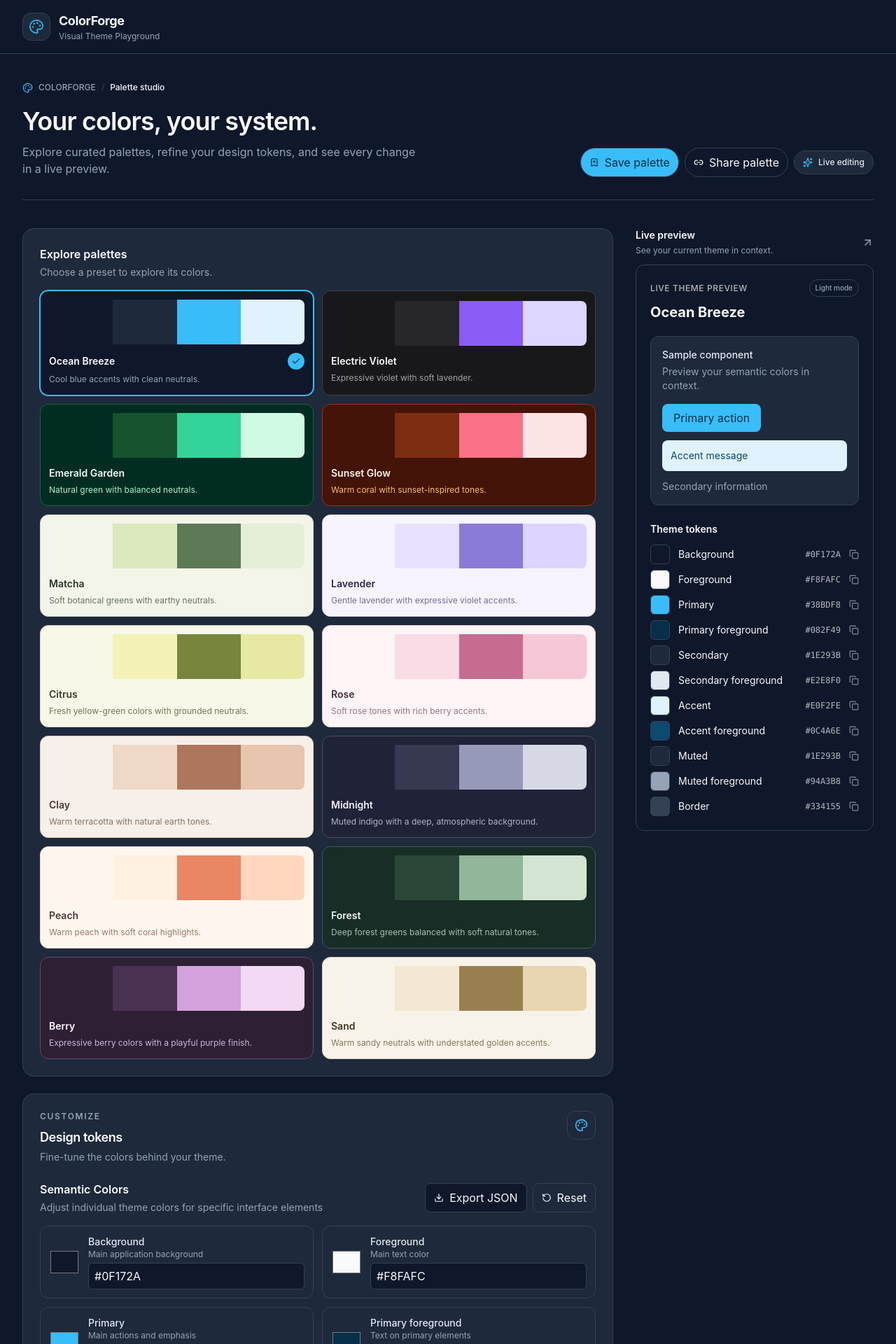
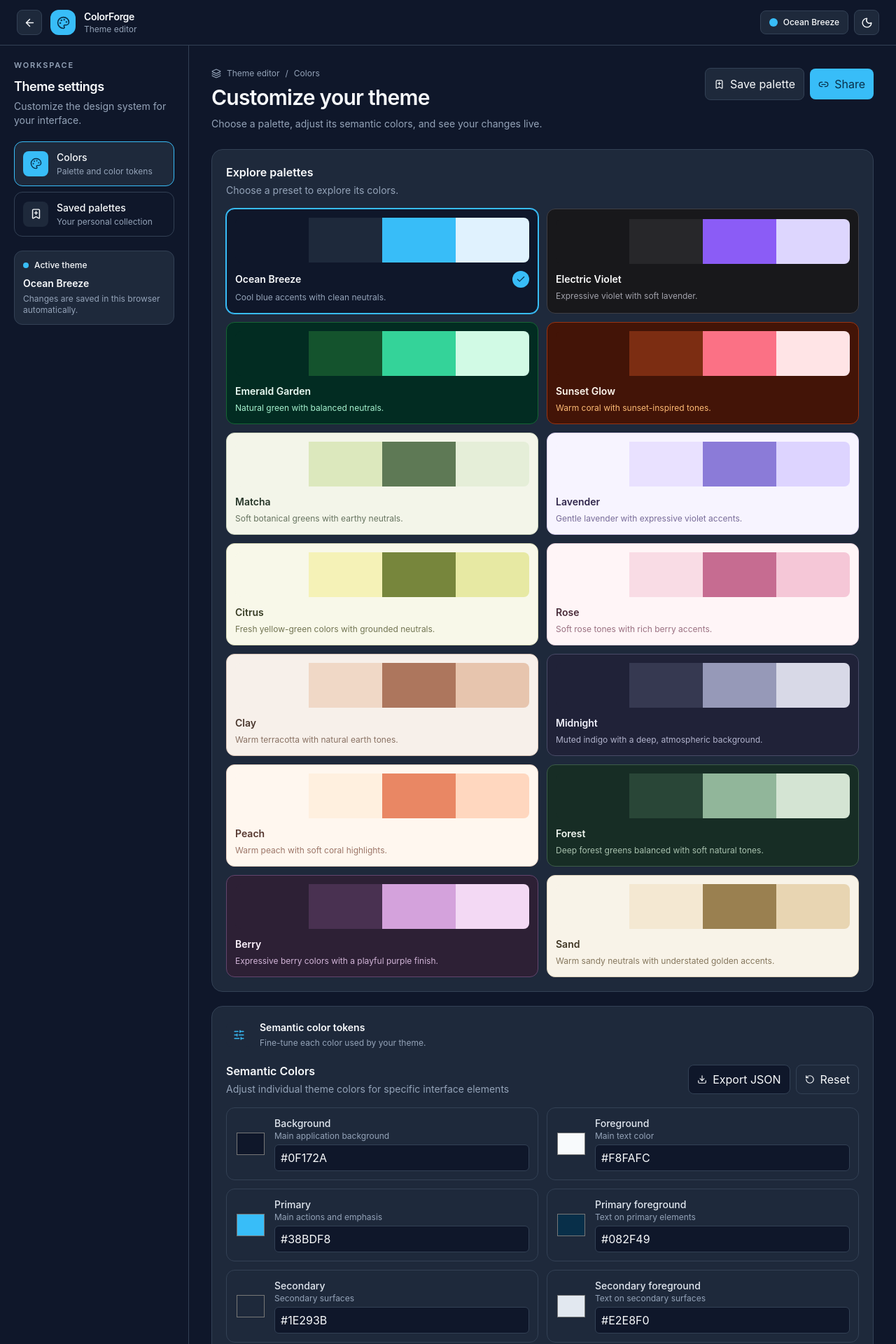
Before and after one commit to KrehantGajjar10/ColorForge, a React (Vite) app in the folder colorforge/: page /editor in a window 1280 px wide. Shown: the top 1920 px of the page at 70% size. Built offline with nearby package versions, Linux system fonts and the light colour scheme.

Commit message:
refactor: establish theme editor workspace

```diff
--- a/colorforge/src/components/layout/AppHeader.tsx
+++ b/colorforge/src/components/layout/AppHeader.tsx
@@ -1,36 +1,90 @@
-import { Palette } from "lucide-react";
+import { ArrowLeft, Moon, Palette, Sun } from "lucide-react";
+import { Link } from "react-router-dom";
+import { useTheme } from "../../context/useTheme";
 
 export default function AppHeader() {
+  const { colorMode, toggleColorMode, palette } = useTheme();
+
   return (
     <header
-      className="border-b transition-colors duration-300"
+      className="sticky top-0 z-40 border-b transition-colors duration-300"
       style={{
         backgroundColor: "var(--cf-background)",
         borderColor: "var(--cf-border)",
         color: "var(--cf-foreground)",
       }}
     >
-      <div className="mx-auto flex w-full max-w-[1600px] items-center gap-3 px-4 py-4 sm:px-6 lg:px-8">
-        <div
-          className="rounded-xl border p-2 transition-colors duration-300"
+      <div className="flex min-h-16 items-center justify-between gap-3 px-4 sm:px-6">
+        <div className="flex min-w-0 items-center gap-3">
+          <Link
+            to="/"
+            aria-label="Back to ColorForge home"
+            className="flex h-9 w-9 shrink-0 items-center justify-center rounded-lg border transition-opacity hover:opacity-70"
             style={{
+              borderColor: "var(--cf-border)",
               backgroundColor: "var(--cf-secondary)",
-            borderColor: "var(--cf-border)",
-            color: "var(--cf-primary)",
+              color: "var(--cf-foreground)",
             }}
           >
-          <Palette size={22} strokeWidth={1.8} aria-hidden="true" />
+            <ArrowLeft size={17} aria-hidden="true" />
+          </Link>
+
+          <div
+            className="flex h-9 w-9 shrink-0 items-center justify-center rounded-xl"
+            style={{
+              backgroundColor: "var(--cf-primary)",
+              color: "var(--cf-primary-foreground)",
+            }}
+          >
+            <Palette size={19} strokeWidth={2} aria-hidden="true" />
           </div>
 
-        <div>
-          <h1 className="text-lg font-bold tracking-tight">ColorForge</h1>
-
+          <div className="min-w-0">
+            <h1 className="truncate text-sm font-semibold tracking-tight">
+              ColorForge
+            </h1>
             <p
-            className="text-xs transition-colors duration-300"
+              className="hidden text-xs sm:block"
               style={{ color: "var(--cf-muted-foreground)" }}
             >
-            Visual Theme Playground
+              Theme editor
             </p>
+          </div>
+        </div>
+
+        <div className="flex min-w-0 items-center gap-2">
+          <div
+            className="hidden max-w-40 items-center gap-2 rounded-lg border px-3 py-2 md:flex"
+            style={{
+              borderColor: "var(--cf-border)",
+              backgroundColor: "var(--cf-secondary)",
+            }}
+          >
+            <span
+              className="h-3 w-3 shrink-0 rounded-full"
+              style={{ backgroundColor: palette.tokens.primary }}
+            />
+            <span className="truncate text-xs font-medium">{palette.name}</span>
+          </div>
+
+          <button
+            type="button"
+            onClick={toggleColorMode}
+            aria-label={`Switch to ${colorMode === "light" ? "dark" : "light"} mode`}
+            title={`Switch to ${colorMode === "light" ? "dark" : "light"} mode`}
+            className="flex h-9 w-9 shrink-0 items-center justify-center rounded-lg border transition-colors hover:opacity-75 focus-visible:outline-2 focus-visible:outline-offset-2"
+            style={{
+              borderColor: "var(--cf-border)",
+              backgroundColor: "var(--cf-secondary)",
+              color: "var(--cf-foreground)",
+            }}
+          >
+            {colorMode === "light" ? (
+              <Moon size={17} aria-hidden="true" />
+            ) : (
+              <Sun size={17} aria-hidden="true" />
+            )}
+          </button>
         </div>
       </div>
     </header>
--- a/colorforge/src/pages/HomePage.tsx
+++ b/colorforge/src/pages/HomePage.tsx
@@ -1,11 +1,11 @@
 import { useState } from "react";
 import {
-  ArrowUpRight,
   BookmarkPlus,
   Check,
+  Layers3,
   Link2,
   Palette,
-  Sparkles,
+  SlidersHorizontal,
 } from "lucide-react";
 import { toast } from "sonner";
 import PaletteEditor from "../components/palette/PaletteEditor";
@@ -19,8 +19,11 @@ import { createPaletteShareUrl } from "../utils/createPaletteShareUrl";
 import { getSavedPalettes, savePaletteSnapshot } from "../utils/savedPalettes";
 import type { Palette as PaletteType } from "../types";
 
+type EditorSection = "colors" | "saved";
+
 export default function HomePage() {
   const { palette, selectPalette, updatePalette, resetPalette } = useTheme();
+  const [activeSection, setActiveSection] = useState<EditorSection>("colors");
   const [isSaveDialogOpen, setIsSaveDialogOpen] = useState(false);
   const [savedPalettes, setSavedPalettes] =
     useState<PaletteType[]>(getSavedPalettes);
@@ -34,15 +37,13 @@ export default function HomePage() {
 
     try {
       await navigator.clipboard.writeText(shareUrl);
-
       toast.success("Share link copied", {
         description: "Your customized palette is ready to share.",
         icon: <Check size={16} />,
       });
     } catch {
       toast.error("Couldn't copy the share link", {
-        description:
-          "Clipboard access was blocked. Try using ColorForge in a secure browser context.",
+        description: "Clipboard access was blocked by your browser.",
       });
     }
   }
@@ -66,6 +67,7 @@ export default function HomePage() {
 
   function handleLoadPalette(savedPalette: PaletteType) {
     selectPalette(savedPalette);
+    setActiveSection("colors");
     toast.success("Palette loaded", {
       description: `"${savedPalette.name}" is now active in the editor.`,
     });
@@ -89,10 +91,7 @@ export default function HomePage() {
       );
 
       setSavedPalettes(remaining);
-
-      toast.success("Saved palette deleted", {
-        description: `"${savedPalette.name}" was removed from your collection.`,
-      });
+      toast.success("Saved palette deleted");
     } catch {
       toast.error("Couldn't delete this palette", {
         description: "Your browser couldn't update saved palette storage.",
@@ -100,39 +99,158 @@ export default function HomePage() {
     }
   }
 
+  const navigationItems = [
+    {
+      id: "colors" as const,
+      label: "Colors",
+      description: "Palette and color tokens",
+      icon: Palette,
+    },
+    {
+      id: "saved" as const,
+      label: "Saved palettes",
+      description: "Your personal collection",
+      icon: BookmarkPlus,
+    },
+  ];
+
   return (
     <main
-      className="min-h-screen"
+      className="min-h-[calc(100vh-4rem)] transition-colors duration-300"
       style={{
         backgroundColor: "var(--cf-background)",
         color: "var(--cf-foreground)",
       }}
     >
-      <div className="mx-auto w-full max-w-360 px-4 py-7 sm:px-6 sm:py-9 lg:px-8 lg:py-10">
-        <header
-          className="mb-8 border-b pb-7 sm:mb-10 sm:pb-8"
+      <div className="mx-auto grid min-h-[calc(100vh-4rem)] max-w-[1800px] lg:grid-cols-[270px_minmax(0,1fr)]">
+        <aside
+          className="border-b p-4 sm:p-5 lg:border-r lg:border-b-0"
           style={{ borderColor: "var(--cf-border)" }}
+          aria-label="Theme editor settings"
         >
-          <div className="flex flex-wrap items-center gap-2 text-xs font-medium">
-            <Palette size={15} style={{ color: "var(--cf-primary)" }} />
-            <span style={{ color: "var(--cf-muted-foreground)" }}>
-              COLORFORGE
-            </span>
-            <span style={{ color: "var(--cf-border)" }}>/</span>
-            <span>Palette studio</span>
+          <div className="mb-5">
+            <p
+              className="text-[11px] font-semibold uppercase tracking-[0.16em]"
+              style={{ color: "var(--cf-muted-foreground)" }}
+            >
+              Workspace
+            </p>
+            <h2 className="mt-2 text-lg font-semibold tracking-tight">
+              Theme settings
+            </h2>
+            <p
+              className="mt-1 text-sm leading-5"
+              style={{ color: "var(--cf-muted-foreground)" }}
+            >
+              Customize the design system for your interface.
+            </p>
           </div>
 
-          <div className="mt-5 flex flex-col justify-between gap-4 sm:flex-row sm:items-end">
-            <div className="max-w-2xl">
-              <h2 className="text-3xl font-semibold tracking-tight sm:text-4xl">
-                Your colors, your system.
-              </h2>
-              <p
-                className="mt-3 max-w-xl text-sm leading-6 sm:text-base"
+          <nav className="grid grid-cols-2 gap-2 lg:grid-cols-1">
+            {navigationItems.map((item) => {
+              const Icon = item.icon;
+              const selected = activeSection === item.id;
+
+              return (
+                <button
+                  key={item.id}
+                  type="button"
+                  onClick={() => setActiveSection(item.id)}
+                  aria-current={selected ? "page" : undefined}
+                  className="flex min-w-0 items-center gap-3 rounded-xl border p-3 text-left transition-colors duration-200 focus-visible:outline-2 focus-visible:outline-offset-2"
+                  style={{
+                    borderColor: selected
+                      ? "var(--cf-primary)"
+                      : "var(--cf-border)",
+                    backgroundColor: selected
+                      ? "var(--cf-muted)"
+                      : "transparent",
+                  }}
+                >
+                  <span
+                    className="flex h-9 w-9 shrink-0 items-center justify-center rounded-lg"
+                    style={{
+                      backgroundColor: selected
+                        ? "var(--cf-primary)"
+                        : "var(--cf-secondary)",
+                      color: selected
+                        ? "var(--cf-primary-foreground)"
+                        : "var(--cf-foreground)",
+                    }}
+                  >
+                    <Icon size={17} aria-hidden="true" />
+                  </span>
+
+                  <span className="min-w-0">
+                    <span className="block truncate text-sm font-medium">
+                      {item.label}
+                    </span>
+                    <span
+                      className="mt-0.5 hidden text-xs lg:block"
                       style={{ color: "var(--cf-muted-foreground)" }}
                     >
-                Explore curated palettes, refine your design tokens, and see
-                every change in a live preview.
+                      {item.description}
+                    </span>
+                  </span>
+                </button>
+              );
+            })}
+          </nav>
+
+          <div
+            className="mt-5 hidden rounded-xl border p-3 lg:block"
+            style={{
+              borderColor: "var(--cf-border)",
+              backgroundColor: "var(--cf-secondary)",
+            }}
+          >
+            <div className="flex items-center gap-2">
+              <span
+                className="h-2 w-2 rounded-full"
+                style={{ backgroundColor: "var(--cf-primary)" }}
+              />
+              <span className="text-xs font-medium">Active theme</span>
+            </div>
+            <p className="mt-2 truncate text-sm font-semibold">
+              {palette.name}
+            </p>
+            <p
+              className="mt-1 text-xs"
+              style={{ color: "var(--cf-muted-foreground)" }}
+            >
+              Changes are saved in this browser automatically.
+            </p>
+          </div>
+        </aside>
+
+        <section className="min-w-0 p-4 sm:p-6 lg:p-8">
+          <div className="mb-6 flex flex-wrap items-start justify-between gap-4">
+            <div>
+              <div
+                className="mb-2 flex items-center gap-2 text-xs"
+                style={{ color: "var(--cf-muted-foreground)" }}
+              >
+                <Layers3 size={14} aria-hidden="true" />
+                <span>Theme editor</span>
+                <span>/</span>
+                <span>
+                  {activeSection === "colors" ? "Colors" : "Saved palettes"}
+                </span>
+              </div>
+
+              <h2 className="text-2xl font-semibold tracking-tight sm:text-3xl">
+                {activeSection === "colors"
+                  ? "Customize your theme"
+                  : "Your saved palettes"}
+              </h2>
+
+              <p
+                className="mt-2 max-w-2xl text-sm leading-6"
+                style={{ color: "var(--cf-muted-foreground)" }}
+              >
+                {activeSection === "colors"
+                  ? "Choose a palette, adjust its semantic colors, and see your changes live."
+                  : "Load a saved palette or manage your personal collection."}
               </p>
             </div>
 
@@ -140,50 +258,37 @@ export default function HomePage() {
               <button
                 type="button"
                 onClick={() => setIsSaveDialogOpen(true)}
-                className="inline-flex items-center gap-2 rounded-full border px-3 py-2 text-xs font-medium transition hover:opacity-80 focus-visible:outline-2 focus-visible:outline-offset-2"
+                className="inline-flex items-center gap-2 rounded-lg border px-3 py-2.5 text-sm font-medium transition-opacity hover:opacity-80"
                 style={{
                   borderColor: "var(--cf-border)",
-                  backgroundColor: "var(--cf-primary)",
-                  color: "var(--cf-primary-foreground)",
+                  backgroundColor: "var(--cf-secondary)",
                 }}
               >
-                <BookmarkPlus size={14} aria-hidden="true" />
-                Save palette
+                <BookmarkPlus size={15} aria-hidden="true" />
+                <span className="hidden sm:inline">Save palette</span>
+                <span className="sm:hidden">Save</span>
               </button>
 
               <button
                 type="button"
                 onClick={handleSharePalette}
-                className="inline-flex items-center gap-2 rounded-full border px-3 py-2 text-xs font-medium transition hover:opacity-80 focus-visible:outline-2 focus-visible:outline-offset-2"
+                className="inline-flex items-center gap-2 rounded-lg px-3 py-2.5 text-sm font-semibold transition-opacity hover:opacity-85"
                 style={{
-                  borderColor: "var(--cf-border)",
-                  backgroundColor: "var(--cf-background)",
-                  color: "var(--cf-foreground)",
+                  backgroundColor: "var(--cf-primary)",
+                  color: "var(--cf-primary-foreground)",
                 }}
               >
-                <Link2 size={14} aria-hidden="true" />
-                Share palette
+                <Link2 size={15} aria-hidden="true" />
+                Share
               </button>
-
-              <div
-                className="inline-flex items-center gap-2 rounded-full border px-3 py-2 text-xs font-medium"
-                style={{
-                  borderColor: "var(--cf-border)",
-                  backgroundColor: "var(--cf-secondary)",
-                  color: "var(--cf-secondary-foreground)",
-                }}
-              >
-                <Sparkles size={14} style={{ color: "var(--cf-primary)" }} />
-                Live editing
             </div>
           </div>
-          </div>
-        </header>
 
-        <div className="grid items-start gap-6 xl:grid-cols-[minmax(0,1fr)_340px] xl:gap-8">
-          <div className="min-w-0 space-y-6">
+          {activeSection === "colors" ? (
+            <div className="grid min-w-0 items-start gap-5 2xl:grid-cols-[minmax(0,1fr)_minmax(300px,0.85fr)]">
+              <div className="min-w-0 space-y-5">
                 <section
-              className="min-w-0 rounded-2xl border p-4 transition-[background-color,border-color,box-shadow] duration-300 sm:p-6"
+                  className="min-w-0 rounded-2xl border p-4 sm:p-5"
                   style={{
                     borderColor: "var(--cf-border)",
                     backgroundColor: "var(--cf-secondary)",
@@ -197,39 +302,32 @@ export default function HomePage() {
                 </section>
 
                 <section
-              className="min-w-0 rounded-2xl border p-4 transition-[background-color,border-color,box-shadow] duration-300 sm:p-6"
+                  className="min-w-0 rounded-2xl border p-4 sm:p-5"
                   style={{
                     borderColor: "var(--cf-border)",
                     backgroundColor: "var(--cf-secondary)",
                   }}
                 >
-              <div className="mb-6 flex items-start justify-between gap-3">
-                <div>
-                  <p
-                    className="text-xs font-semibold uppercase tracking-[0.14em]"
-                    style={{ color: "var(--cf-muted-foreground)" }}
-                  >
-                    Customize
-                  </p>
-                  <h3 className="mt-2 text-lg font-semibold tracking-tight">
-                    Design tokens
-                  </h3>
-                  <p
-                    className="mt-1 text-sm leading-5"
-                    style={{ color: "var(--cf-muted-foreground)" }}
-                  >
-                    Fine-tune the colors behind your theme.
-                  </p>
-                </div>
-
-                <div
-                  className="hidden rounded-xl border p-2.5 sm:block"
+                  <div className="mb-5 flex items-center gap-3">
+                    <span
+                      className="flex h-9 w-9 items-center justify-center rounded-lg"
                       style={{
-                    borderColor: "var(--cf-border)",
+                        backgroundColor: "var(--cf-muted)",
                         color: "var(--cf-primary)",
                       }}
                     >
-                  <Palette size={19} />
+                      <SlidersHorizontal size={17} aria-hidden="true" />
+                    </span>
+                    <div>
+                      <h3 className="text-sm font-semibold">
+                        Semantic color tokens
+                      </h3>
+                      <p
+                        className="mt-1 text-xs"
+                        style={{ color: "var(--cf-muted-foreground)" }}
+                      >
+                        Fine-tune each color used by your theme.
+                      </p>
                     </div>
                   </div>
 
@@ -239,9 +337,40 @@ export default function HomePage() {
                     onReset={resetPalette}
                   />
                 </section>
+              </div>
 
+              <aside
+                className="min-w-0 2xl:sticky 2xl:top-24"
+                aria-label="Live theme preview"
+              >
+                <div className="mb-3 flex items-center justify-between gap-3">
+                  <div>
+                    <h3 className="text-sm font-semibold">Live preview</h3>
+                    <p
+                      className="mt-1 text-xs"
+                      style={{ color: "var(--cf-muted-foreground)" }}
+                    >
+                      Updates as you edit your colors.
+                    </p>
+                  </div>
+
+                  <span
+                    className="rounded-full border px-2.5 py-1 text-xs"
+                    style={{
+                      borderColor: "var(--cf-border)",
+                      backgroundColor: "var(--cf-secondary)",
+                    }}
+                  >
+                    Live
+                  </span>
+                </div>
+
+                <PalettePreview palette={palette} />
+              </aside>
+            </div>
+          ) : (
             <section
-              className="min-w-0 rounded-2xl border p-4 transition-[background-color,border-color,box-shadow] duration-300 sm:p-6"
+              className="min-w-0 rounded-2xl border p-4 sm:p-6"
               style={{
                 borderColor: "var(--cf-border)",
                 backgroundColor: "var(--cf-secondary)",
@@ -254,44 +383,19 @@ export default function HomePage() {
                 onDelete={handleDeletePalette}
               />
             </section>
-          </div>
-
-          <aside
-            className="min-w-0 xl:sticky xl:top-6"
-            aria-label="Live palette preview"
-          >
-            <div className="mb-3 flex items-center justify-between gap-3">
-              <div>
-                <h3 className="text-sm font-semibold">Live preview</h3>
-                <p
-                  className="mt-1 text-xs"
-                  style={{ color: "var(--cf-muted-foreground)" }}
-                >
-                  See your current theme in context.
-                </p>
-              </div>
-
-              <ArrowUpRight
-                size={17}
-                style={{ color: "var(--cf-muted-foreground)" }}
-                aria-hidden="true"
-              />
-            </div>
-
-            <PalettePreview palette={palette} />
-          </aside>
-        </div>
+          )}
 
           <footer
-          className="mt-10 flex flex-col gap-2 border-t pt-5 text-xs sm:flex-row sm:items-center sm:justify-between"
+            className="mt-8 flex flex-wrap items-center justify-between gap-2 border-t pt-4 text-xs"
             style={{
               borderColor: "var(--cf-border)",
               color: "var(--cf-muted-foreground)",
             }}
           >
-          <span>ColorForge Palette Studio</span>
-          <span>Changes update your theme in real time.</span>
+            <span>ColorForge · Theme workspace</span>
+            <span>Palette changes sync automatically.</span>
           </footer>
+        </section>
       </div>
 
       {isSaveDialogOpen && (
```
Lines whose indentation alone changed are shown as unchanged.
